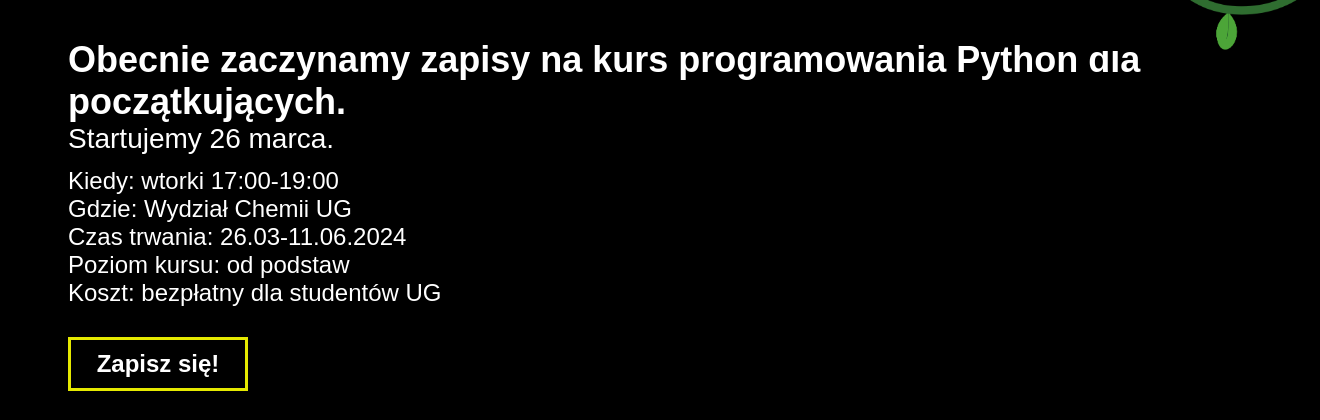
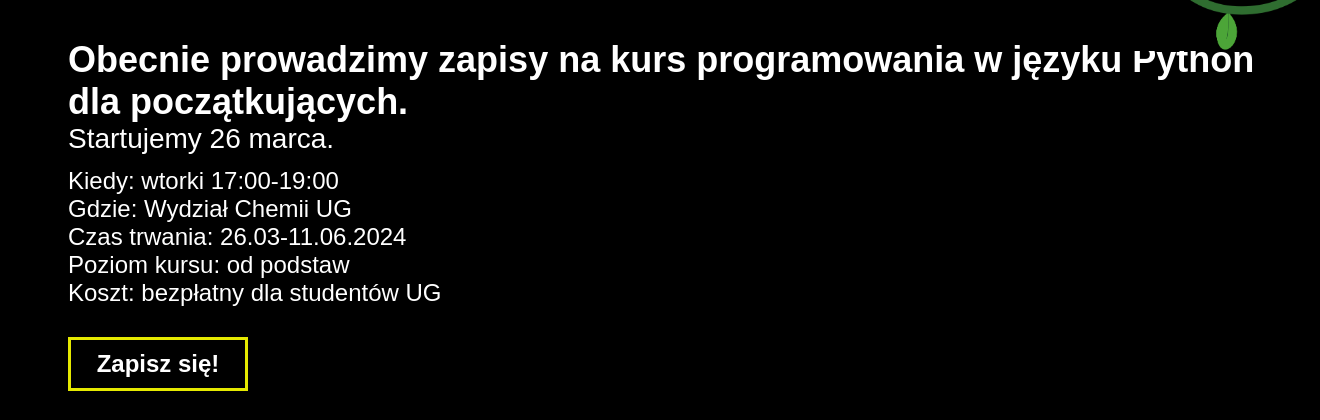
Before and after one commit to juka80/SciByteHub, a Django app: page /kursy/ in a window 1320 px wide; the page is wider, and only the part inside the window is pictured. Shown: the part 157-577 px from the top of that part. Run offline with Django 5.2, Linux system fonts and the light colour scheme; some web fonts are replaced.

Commit message:
Update kursy.html

```diff
--- a/Strona_koła/kolo_naukowe/templates/kursy.html
+++ b/Strona_koła/kolo_naukowe/templates/kursy.html
@@ -2,7 +2,7 @@
 <!-- Twoja zawartość -->
 <div class="course-section">
   <h2>
-    Obecnie zaczynamy zapisy na kurs programowania Python dla początkujących.
+    Obecnie prowadzimy zapisy na kurs programowania w języku Python dla początkujących.
   </h2>
   <p class="course-start-date">Startujemy 26 marca.</p>
   <div class="course-details">
```
